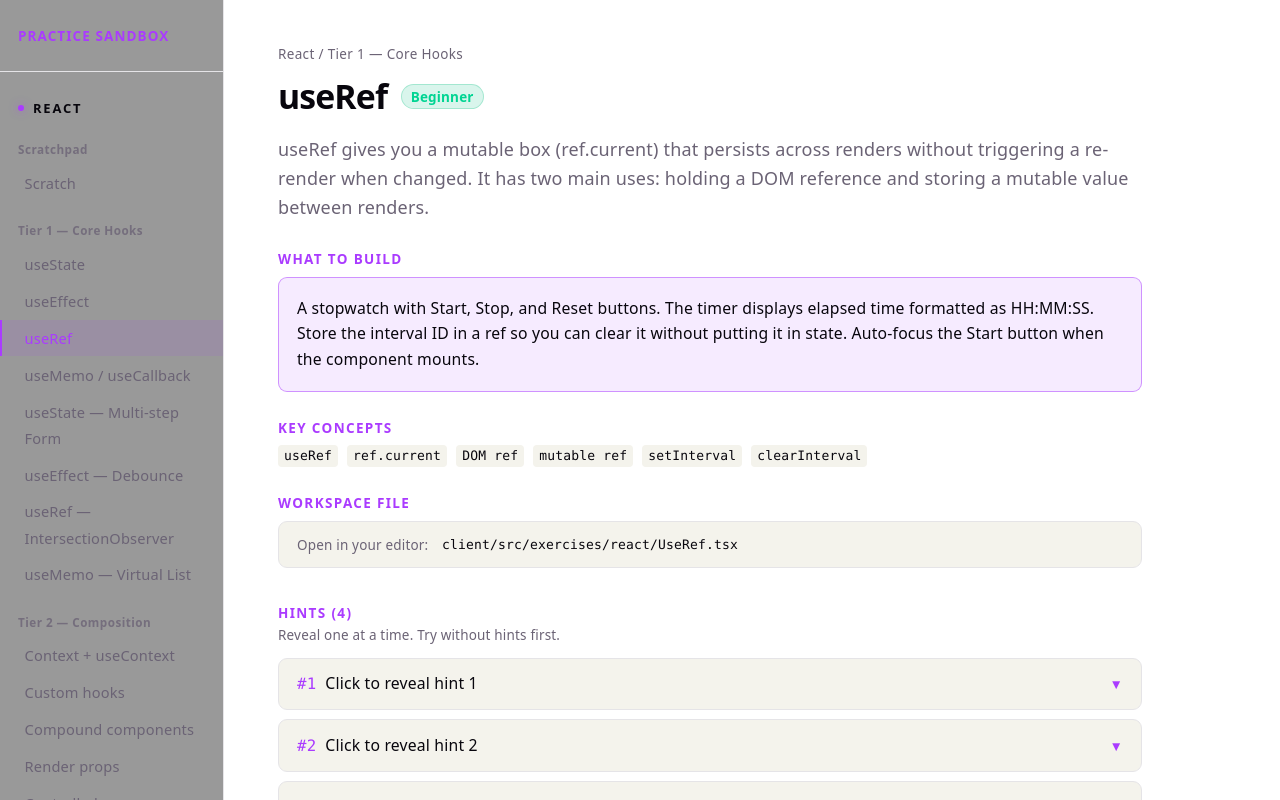
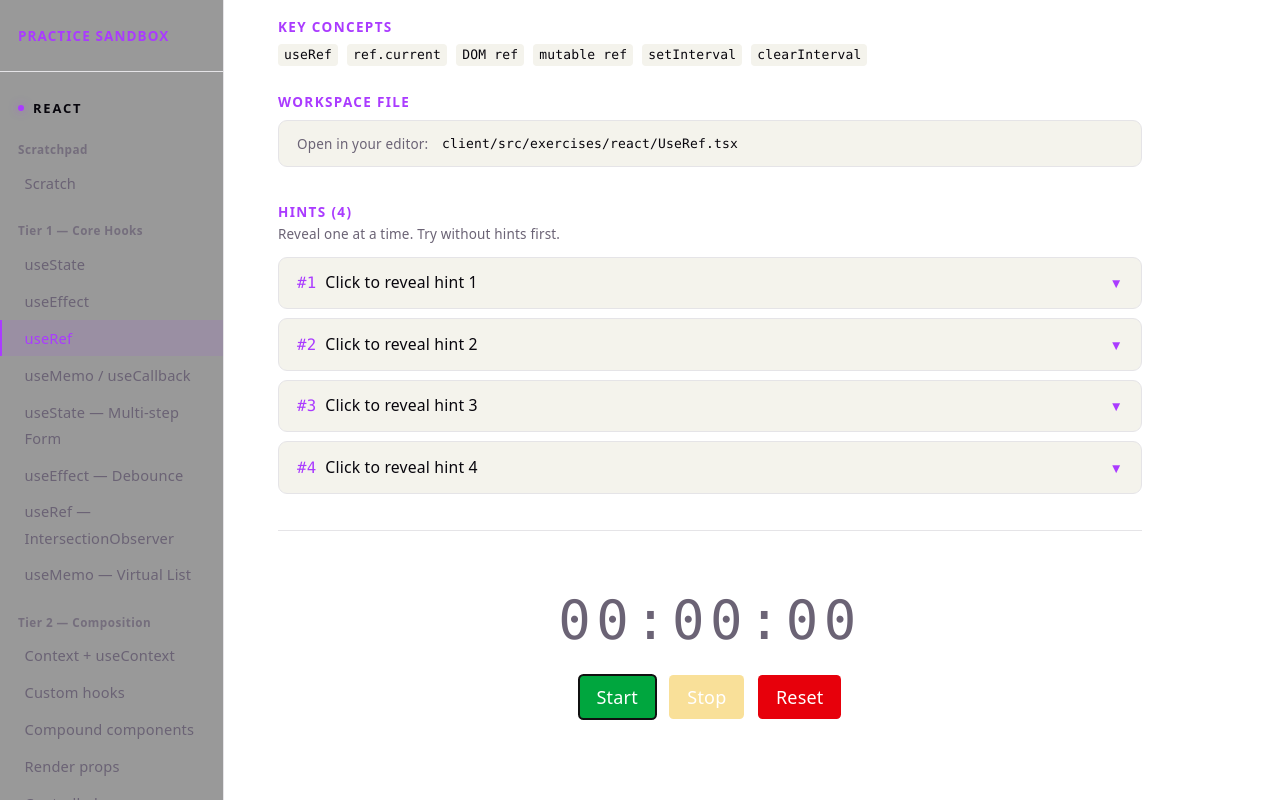
Before and after one commit to heyimhere/react-drizzle-sandbox, a React (Vite) app in the folder client/: page /exercises/react/use-ref in a window 1280 px wide. Built offline with nearby package versions, Linux system fonts and the light colour scheme.

Commit message:
another example with useRef.

```diff
--- a/client/src/exercises/react/UseRef.tsx
+++ b/client/src/exercises/react/UseRef.tsx
@@ -1,4 +1,76 @@
+import { useRef, useState, useEffect } from 'react'
 import ExercisePage from '../../components/ExercisePage'
+
+function Stopwatch() {
+  const [seconds, setSeconds] = useState(0)
+  const [running, setRunning] = useState(false)
+  const intervalRef = useRef<ReturnType<typeof setInterval> | null>(null)
+  const startBtnRef = useRef<HTMLButtonElement>(null)
+
+  useEffect(() => {
+    startBtnRef.current?.focus()
+  }, [])
+
+  function start() {
+    if (running) return
+    setRunning(true)
+    intervalRef.current = setInterval(() => setSeconds(s => s + 1), 1000)
+  }
+
+  function stop() {
+    if (!running) return
+    setRunning(false)
+    if (intervalRef.current !== null) {
+      clearInterval(intervalRef.current)
+      intervalRef.current = null
+    }
+  }
+
+  function reset() {
+    stop()
+    setRunning(false)
+    setSeconds(0)
+    startBtnRef.current?.focus()
+  }
+
+  function format(total: number) {
+    const h = Math.floor(total / 3600)
+    const m = Math.floor((total % 3600) / 60)
+    const s = total % 60
+    return [h, m, s].map(n => String(n).padStart(2, '0')).join(':')
+  }
+
+  return (
+    <div className="flex flex-col items-center gap-6 p-8">
+      <div className="font-mono text-5xl tracking-widest tabular-nums">
+        {format(seconds)}
+      </div>
+      <div className="flex gap-3">
+        <button
+          ref={startBtnRef}
+          onClick={start}
+          disabled={running}
+          className="px-4 py-2 rounded bg-green-600 text-white disabled:opacity-40 hover:bg-green-700 transition-colors"
+        >
+          Start
+        </button>
+        <button
+          onClick={stop}
+          disabled={!running}
+          className="px-4 py-2 rounded bg-yellow-500 text-white disabled:opacity-40 hover:bg-yellow-600 transition-colors"
+        >
+          Stop
+        </button>
+        <button
+          onClick={reset}
+          className="px-4 py-2 rounded bg-red-600 text-white hover:bg-red-700 transition-colors"
+        >
+          Reset
+        </button>
+      </div>
+    </div>
+  )
+}
 
 export default function UseRef() {
   return (
@@ -17,7 +89,7 @@ export default function UseRef() {
         'Format HH:MM:SS by dividing the total seconds: const h = Math.floor(s / 3600), m = Math.floor((s % 3600) / 60), sec = s % 60. Pad each with String(n).padStart(2, "0") and join with colons.',
       ]}
     >
-      {/* Your code goes here */}
+      <Stopwatch />
     </ExercisePage>
   )
 }
```
Also changed, not shown: 2 other files (tests, documents, lock files or other folders).
